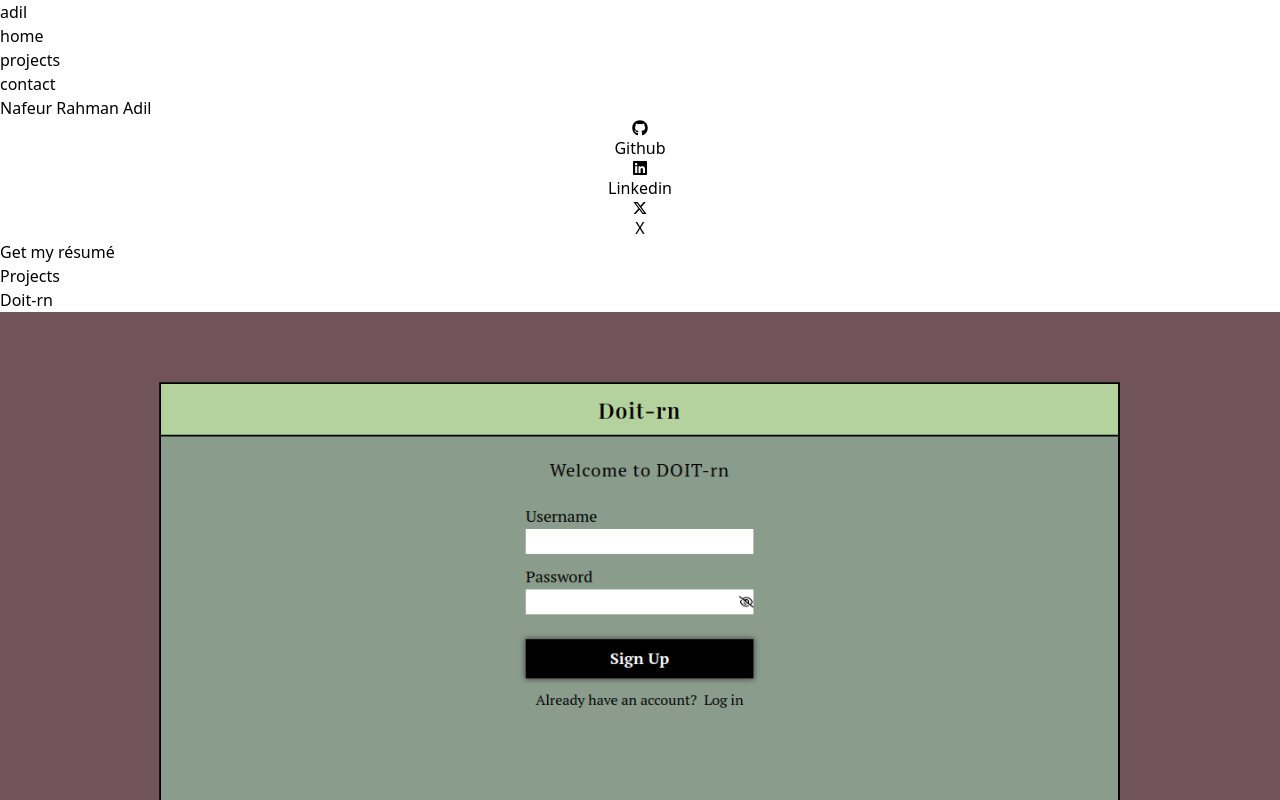
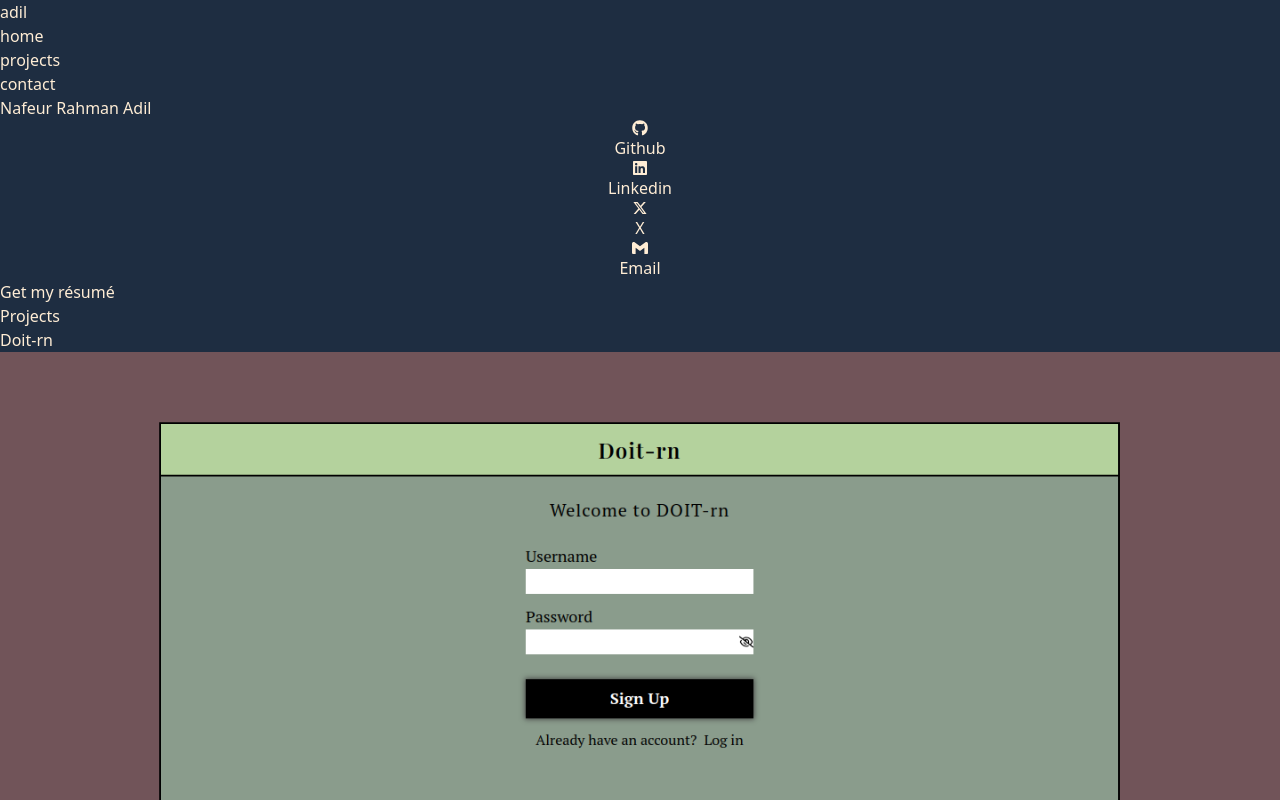
Before and after one commit to nxn404-n/ad-portfolio, a React (Vite) app: page / in a window 1280 px wide. Shown: the top 800 px of the page. Built offline with nearby package versions, Linux system fonts and the light colour scheme.

Commit message:
Add contact page

```diff
--- a/src/App.jsx
+++ b/src/App.jsx
@@ -1,15 +1,25 @@
-import Homepage from './components/Homepage';
-import Navbar from './components/Navbar';
-import AllProjects from './components/AllProjects';
+import Homepage from "./components/Homepage";
+import Navbar from "./components/Navbar";
+import AllProjects from "./components/AllProjects";
+import { useState } from "react";
+import Contacts from "./components/Contacts";
 
 function App() {
+  const [showHomepage, setShowHomepage] = useState(true);
+  const [showProjects, setShowProjects] = useState(false);
+  const [showContacts, setShowContacts] = useState(false);
   return (
-    <div className="p-3 flex flex-col ">
-      <Navbar />
-      <Homepage />
-      <AllProjects />
+    <div className='p-3 flex flex-col '>
+      <Navbar
+        setShowHomepage={setShowHomepage}
+        setShowProjects={setShowProjects}
+        setShowContacts={setShowContacts}
+      />
+      {showHomepage && <Homepage />}
+      {showProjects && <AllProjects />}
+      {showContacts && <Contacts />}
     </div>
-  )
+  );
 }
 
-export default App
+export default App;
--- /dev/null
+++ b/src/components/Contacts.jsx
@@ -0,0 +1,37 @@
+import { FaGithub } from "react-icons/fa";
+import { FaLinkedin } from "react-icons/fa6";
+import { RiTwitterXFill } from "react-icons/ri";
+import { SiGmail } from "react-icons/si";
+
+const Contacts = () => {
+  return (
+    <div className='flex flex-col gap-4 items-start text-3xl'>
+      <a
+        className='contact-contactPage'
+        href='https://github.com/nxn404-n'
+        target='_blank'
+      >
+        <FaGithub />
+        <p className='text-lg'>Github</p>
+      </a>
+      <a
+        className='contact-contactPage'
+        href='https://www.linkedin.com/in/nafeurrahmanadil/'
+        target='_blank'
+      >
+        <FaLinkedin />
+        <p className='text-lg'>Linkedin</p>
+      </a>
+      <a className='contact-contactPage' href='https://x.com/nxn_404' target='_blank'>
+        <RiTwitterXFill />
+        <p className='text-lg'>X</p>
+      </a>
+      <a className='contact-contactPage' href='mailto:nafeurrahmanadil@gmail.com'>
+        <SiGmail />
+        <p className='text-lg'>Email</p>
+      </a>
+    </div>
+  );
+};
+
+export default Contacts;
--- a/src/components/Homepage.jsx
+++ b/src/components/Homepage.jsx
@@ -1,6 +1,8 @@
 import { FaGithub } from "react-icons/fa";
 import { FaLinkedin } from "react-icons/fa6";
 import { RiTwitterXFill } from "react-icons/ri";
+import { SiGmail } from "react-icons/si";
+import AllProjects from "./AllProjects";
 
 const Homepage = () => {
   return (
@@ -20,9 +22,15 @@ const Homepage = () => {
           <RiTwitterXFill />
           <p className="text-sm">X</p>
         </a>
+        <a className="contact-btn" href="mailto:nafeurrahmanadil@gmail.com">
+          <SiGmail />
+          <p className="text-sm">Email</p>
+        </a>
       </div>
 
       <div>Get my résumé</div>
+
+      <AllProjects />
     </div>
   );
 }
--- a/src/components/Navbar.jsx
+++ b/src/components/Navbar.jsx
@@ -1,14 +1,36 @@
-const Navbar = () => {
+import PropTypes from 'prop-types';
+
+const Navbar = ({ setShowHomepage, setShowProjects, setShowContacts }) => {
+  function handleHomepage() {
+    setShowHomepage(true);
+    setShowProjects(false);
+    setShowContacts(false);
+  }
+  function handleProjects() {
+    setShowProjects(true);
+    setShowHomepage(false);
+    setShowContacts(false);
+  }
+  function handleContact() {
+    setShowContacts(true);
+    setShowHomepage(false);
+    setShowProjects(false);
+  }
   return (
     <div className="flex justify-between">
       <h1>adil</h1>
       <div className="flex gap-5">
-        <p>home</p>
-        <p>projects</p>
-        <p>contact</p>
+        <p onClick={handleHomepage}>home</p>
+        <p onClick={handleProjects}>projects</p>
+        <p onClick={handleContact}>contact</p>
       </div>
     </div>
   )
 };
+Navbar.propTypes = {
+  setShowHomepage: PropTypes.func.isRequired,
+  setShowProjects: PropTypes.func.isRequired,
+  setShowContacts: PropTypes.func.isRequired,
+};
 
 export default Navbar;
--- a/src/index.css
+++ b/src/index.css
@@ -2,6 +2,14 @@
 @tailwind components;
 @tailwind utilities;
 
+body {
+  background-color: #1E2D41;
+  color: #FFEDD5
+}
 .contact-btn {
   @apply flex flex-col items-center
 }
+
+.contact-contactPage {
+  @apply flex justify-center items-center gap-2
+}
--- a/src/main.jsx
+++ b/src/main.jsx
@@ -5,8 +5,6 @@ import App from "./App.jsx";
 
 createRoot(document.getElementById("root")).render(
   <StrictMode>
-    <div className=' bg-[#103D42] h-full text-[#FFEDD5]'>
       <App />
-    </div>
   </StrictMode>
 );
```
